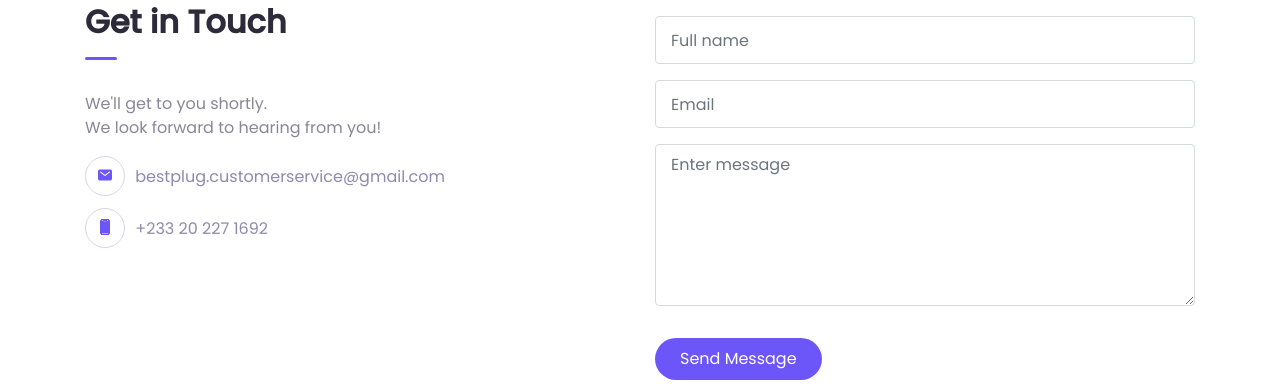
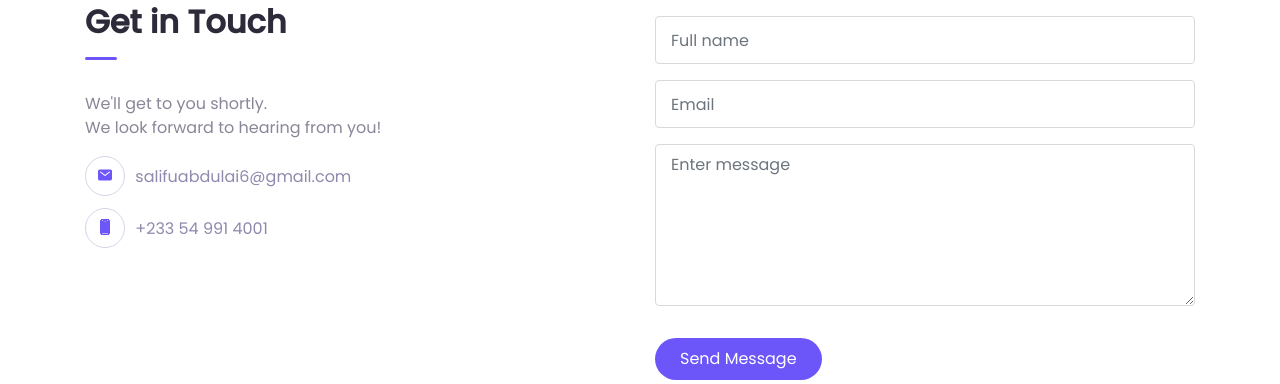
Before and after one commit to JAYCEHTECH/noble, a Django app: template intel_app/templates/layouts/index.html in a window 1280 px wide. Shown: the part 1834-2218 px from the top of the page. Run offline with Django 4.2, Linux system fonts and the light colour scheme; the template is opened without the code that fills it, so the values that code supplies are empty; some libraries are stand-ins or nearby versions; some web fonts are replaced.

Commit message:
added postgres

```diff
--- a/intel_app/templates/inc/header.html
+++ b/intel_app/templates/inc/header.html
@@ -13,7 +13,7 @@
             <a href="{% url 'services' %}" class="nav-link">Services</a>
           </li>
           <li class="nav-item">
-            <a href="#" class="nav-link">Contact</a>
+            <a href="mailto:salifuabdulai6@gmail.com" class="nav-link">Contact</a>
           </li>
           {% if request.user.is_authenticated %}
           <li class="nav-item">
--- a/intel_app/templates/layouts/index.html
+++ b/intel_app/templates/layouts/index.html
@@ -86,11 +86,11 @@
             <ul class="contact-list">
               <li>
                 <div class="icon"><span class="mai-mail"></span></div>
-                <div class="content"><a href="mailto:bestplug.customerservice@gmail.com">bestplug.customerservice@gmail.com</a></div>
+                <div class="content"><a href="mailto:salifuabdulai6@gmail.com">salifuabdulai6@gmail.com</a></div>
               </li>
               <li>
                 <div class="icon"><span class="mai-phone-portrait"></span></div>
-                <div class="content"><a href="tel:+233202271692">+233 20 227 1692</a></div>
+                <div class="content"><a href="tel:+233549914001">+233 54 991 4001</a></div>
               </li>
             </ul>
           </div>
```
